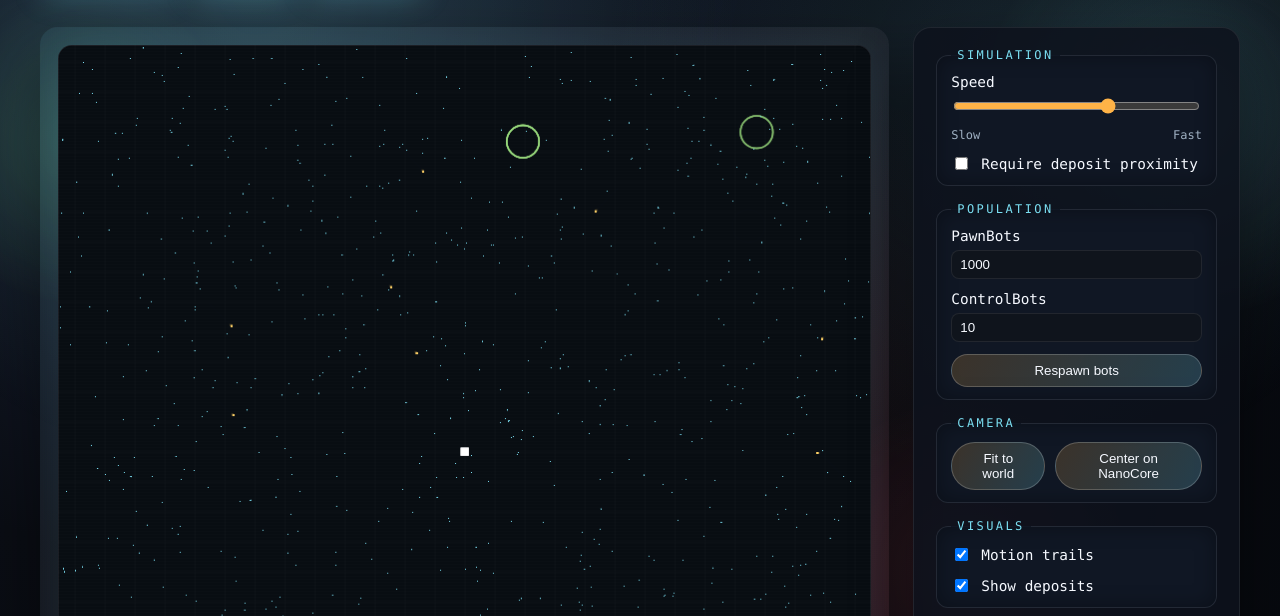
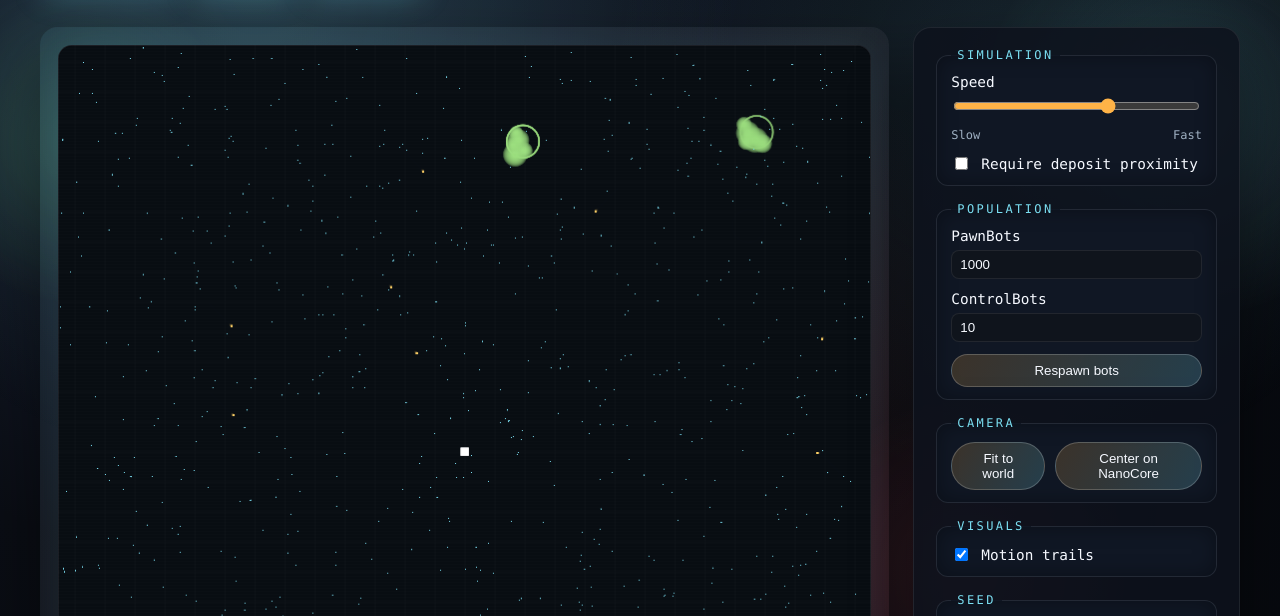
Before and after one commit to btfranklin/nanorobotics_simulator, a website with bundled scripts: page index.html in a window 1280 px wide. Shown: the part 164-780 px from the top of the page. Built offline with nearby package versions, Linux system fonts and the light colour scheme.

Commit message:
feat: implement resource history tracking and update rendering options

```diff
--- a/index.html
+++ b/index.html
@@ -99,10 +99,6 @@
               <input id="trails-toggle" type="checkbox" checked />
               Motion trails
             </label>
-            <label class="toggle">
-              <input id="deposit-toggle" type="checkbox" checked />
-              Show deposits
-            </label>
           </fieldset>
 
           <fieldset>
@@ -175,6 +171,8 @@
         <span>Deposit (current + last)</span>
         <span class="swatch signal"></span>
         <span>ControlBot signal radius</span>
+        <span class="swatch resource"></span>
+        <span>Resource history glow</span>
       </div>
     </div>
 
--- a/src/core/sim.ts
+++ b/src/core/sim.ts
@@ -57,6 +57,7 @@ export class Simulation {
   config: SimulationConfig;
   signalEvents: { x: number; y: number; ttl: number }[] = [];
   eventLog: SimEvent[] = [];
+  resourceHistory: { x: number; y: number }[] = [];
   tick = 0;
   private eventSeq = 0;
   private pawnSeq = 1;
@@ -88,6 +89,8 @@ export class Simulation {
     this.pawnBots = this.spawnPawnBots(this.config.pawnCount);
     this.controlBots = this.spawnControlBots(this.config.controlCount);
     this.signalEvents = [];
+    this.resourceHistory = [];
+    this.recordDeposit(this.nano.Xsource, this.nano.Ysource);
   }
 
   private spawnPawnBots(count: number): PawnBot[] {
@@ -346,6 +349,7 @@ export class Simulation {
       this.nano.lastYsource = this.nano.Ysource;
       this.nano.Xsource = this.randomWorldCoord();
       this.nano.Ysource = this.randomWorldCoord();
+      this.recordDeposit(this.nano.Xsource, this.nano.Ysource);
 
       for (const bot of this.controlBots) {
         if (bot.state === 0) {
@@ -416,6 +420,13 @@ export class Simulation {
     }
   }
 
+  private recordDeposit(x: number, y: number): void {
+    this.resourceHistory.unshift({ x, y });
+    if (this.resourceHistory.length > 10) {
+      this.resourceHistory.length = 10;
+    }
+  }
+
   private formatProgram(mem: number[], data: number[]): string {
     const opName = (opcode: number): string => {
       switch (opcode) {
--- a/src/main.ts
+++ b/src/main.ts
@@ -23,7 +23,6 @@ const pawnInput = document.getElementById('pawn-count') as HTMLInputElement;
 const controlInput = document.getElementById('control-count') as HTMLInputElement;
 const seedInput = document.getElementById('seed') as HTMLInputElement;
 const trailsToggle = document.getElementById('trails-toggle') as HTMLInputElement;
-const depositToggle = document.getElementById('deposit-toggle') as HTMLInputElement;
 const strictCollectToggle = document.getElementById('strict-collect') as HTMLInputElement;
 
 const aboutButton = document.getElementById('about-button') as HTMLButtonElement;
@@ -50,7 +49,6 @@ let paused = false;
 let sim = createSimulation();
 let renderOptions: RenderOptions = {
   showTrails: trailsToggle.checked,
-  showDeposits: depositToggle.checked,
 };
 
 const input = new InputController(canvas, viewport, {
@@ -127,9 +125,6 @@ respawnButton.addEventListener('click', () => {
 trailsToggle.addEventListener('change', () => {
   renderOptions.showTrails = trailsToggle.checked;
 });
-depositToggle.addEventListener('change', () => {
-  renderOptions.showDeposits = depositToggle.checked;
-});
 strictCollectToggle.addEventListener('change', () => {
   sim.config.strictCollect = strictCollectToggle.checked;
 });
--- a/src/ui/renderer.ts
+++ b/src/ui/renderer.ts
@@ -4,7 +4,6 @@ import { VIEW_SIZE } from '../core/constants.js';
 
 export type RenderOptions = {
   showTrails: boolean;
-  showDeposits: boolean;
 };
 
 export class Renderer {
@@ -48,9 +47,40 @@ export class Renderer {
 
     const scale = rect.width / VIEW_SIZE;
 
-    if (options.showDeposits) {
     const current = viewport.worldToView(sim.nano.Xsource, sim.nano.Ysource);
     const last = viewport.worldToView(sim.nano.lastXsource, sim.nano.lastYsource);
+
+    if (sim.resourceHistory.length > 0) {
+      sim.resourceHistory.forEach((deposit, index) => {
+        const opacity = Math.max(0, 1 - index * 0.1);
+        if (opacity <= 0) {
+          return;
+        }
+        const view = viewport.worldToView(deposit.x, deposit.y);
+        const px = view.x * scale;
+        const py = view.y * scale;
+        if (px < -30 || py < -30 || px > rect.width + 30 || py > rect.height + 30) {
+          return;
+        }
+        const radius = Math.max(14, 18 + (9 - index) * 1.5);
+        const clumpSeed = (deposit.x + deposit.y + index * 101) % 97;
+        const count = 5;
+        for (let i = 0; i < count; i += 1) {
+          const angle = ((clumpSeed + i * 37) % 360) * (Math.PI / 180);
+          const spread = radius * (0.15 + ((clumpSeed + i * 19) % 35) / 100);
+          const cx = px + Math.cos(angle) * spread;
+          const cy = py + Math.sin(angle) * spread;
+          const blobRadius = radius * (0.2 + ((clumpSeed + i * 11) % 25) / 100);
+          const gradient = ctx.createRadialGradient(cx, cy, blobRadius * 0.2, cx, cy, blobRadius);
+          gradient.addColorStop(0, `rgba(155, 222, 126, ${opacity})`);
+          gradient.addColorStop(1, 'rgba(155, 222, 126, 0)');
+          ctx.fillStyle = gradient;
+          ctx.beginPath();
+          ctx.arc(cx, cy, blobRadius, 0, Math.PI * 2);
+          ctx.fill();
+        }
+      });
+    }
 
     ctx.strokeStyle = '#9bde7e';
     ctx.lineWidth = 1.5;
@@ -62,7 +92,6 @@ export class Renderer {
     ctx.beginPath();
     ctx.arc(last.x * scale, last.y * scale, 10 * scale, 0, Math.PI * 2);
     ctx.stroke();
-    }
 
     if (sim.signalEvents.length > 0) {
       for (const event of sim.signalEvents) {
--- a/styles.css
+++ b/styles.css
@@ -453,6 +453,9 @@ dialog button {
 .swatch.nano { background: #ffffff; }
 .swatch.deposit { background: #9bde7e; }
 .swatch.signal { background: transparent; border: 2px solid #ffb347; }
+.swatch.resource {
+  background: radial-gradient(circle, rgba(155, 222, 126, 0.9), rgba(155, 222, 126, 0.1));
+}
 
 .noscript {
   margin: 12px 40px 30px;
```
Lines whose indentation alone changed are shown as unchanged.
